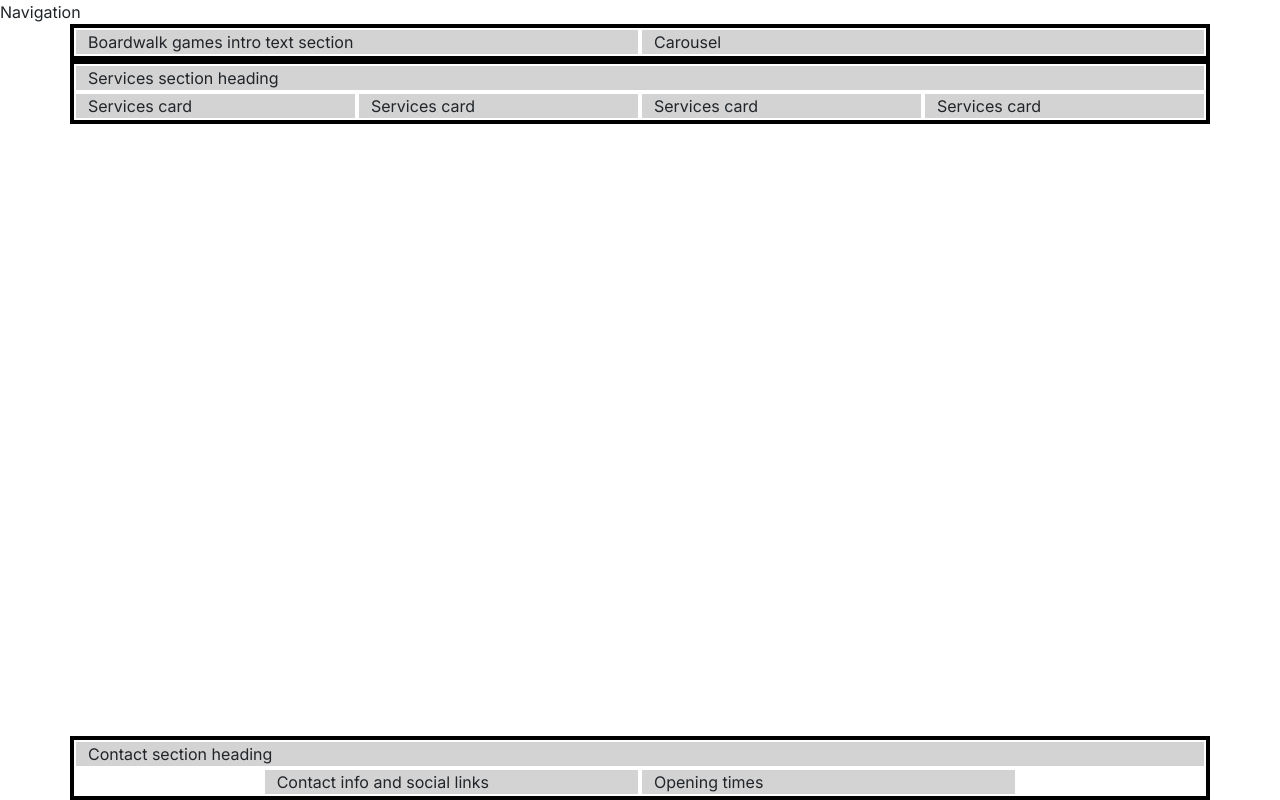
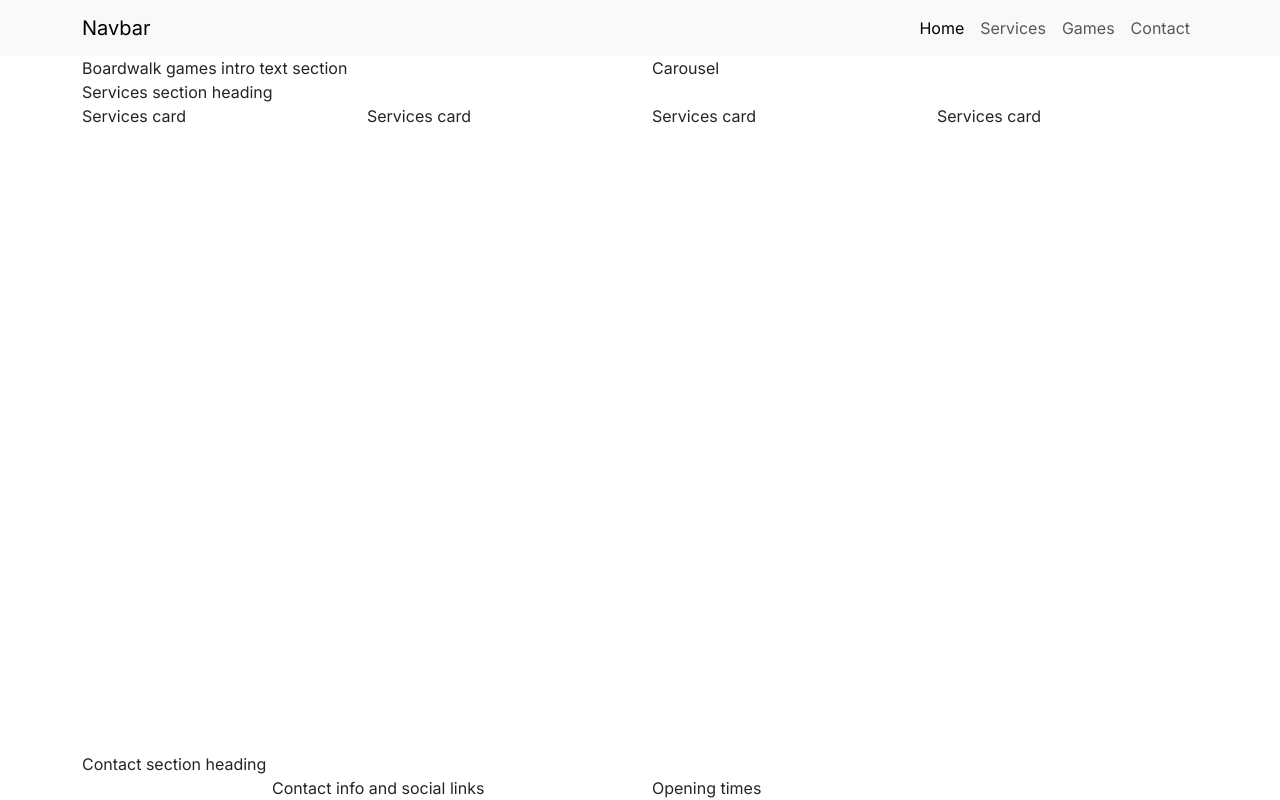
Before and after one commit to PaulMarren/boardwalk-games, a plain HTML site: page index.html in a window 1280 px wide. Drawn offline with nearby package versions, Linux system fonts and the light colour scheme; a web font is replaced by a local one.

Commit message:
Added nav bar

```diff
--- a/assets/css/styles.css
+++ b/assets/css/styles.css
@@ -28,8 +28,9 @@ h3 {
     color:var(--highlight-color);
 }
 
+
 /* grid visualisation CSS for testing */
-
+/**
 .container,
 .row {
     border: 2px solid black;
@@ -39,3 +40,4 @@ h3 {
     border: 2px solid white;
     background-color: lightgray;
 }
+    **/
--- a/index.html
+++ b/index.html
@@ -18,12 +18,38 @@
     <link rel="icon" type="image/png" sizes="16x16" href="assets/images/favicon-16x16.png">
 </head>
 
+
 <!--Classes on body set to work with mt-auto on footer to keep footer at bottom of page-->
+
 <body class="d-flex flex-column min-vh-100">
-    <!-- Navigation-->
-     <div>Navigation</div>
+    <!-- Navigation -->
+    <nav class="navbar navbar-expand-lg bg-body-tertiary">
+        <div class="container">
+            <a class="navbar-brand" href="index.html">Navbar</a>
+            <button class="navbar-toggler" type="button" data-bs-toggle="collapse" data-bs-target="#navbarNav"
+                aria-controls="navbarNav" aria-expanded="false" aria-label="Toggle navigation">
+                <span class="navbar-toggler-icon"></span>
+            </button>
+            <div class="collapse navbar-collapse" id="navbarNav">
+                <ul class="navbar-nav ms-auto">
+                    <li class="nav-item">
+                        <a class="nav-link active" aria-current="page" href="index.html">Home</a>
+                    </li>
+                    <li class="nav-item">
+                        <a class="nav-link" href="#">Services</a>
+                    </li>
+                    <li class="nav-item">
+                        <a class="nav-link" href="game-library.html">Games</a>
+                    </li>
+                    <li class="nav-item">
+                        <a class="nav-link" href="#">Contact</a>
+                    </li>
+                </ul>
+            </div>
+        </div>
+    </nav>
 
-     <!--Header with carousel-->
+    <!--Header with carousel-->
     <header class="container">
         <div class="row">
             <div class="col-12 col-xl-6">Boardwalk games intro text section</div>
@@ -46,7 +72,7 @@
     </main>
 
     <!-- Footer/Contact section-->
-     <footer class="mt-auto">
+    <footer class="mt-auto">
         <div class="container">
             <div class="row justify-content-center">
                 <div class="col-12">Contact section heading</div>
@@ -56,15 +82,14 @@
                 <div class="col-12 col-md-6 col-xl-4">Opening times</div>
             </div>
         </div>
-     </footer>
+    </footer>
 
     <!-- Bootstrap JS Script-->
     <script src="https://cdn.jsdelivr.net/npm/bootstrap@5.3.3/dist/js/bootstrap.bundle.min.js"
         integrity="sha384-YvpcrYf0tY3lHB60NNkmXc5s9fDVZLESaAA55NDzOxhy9GkcIdslK1eN7N6jIeHz" crossorigin="anonymous">
     </script>
 
-    <!--Font Awesome kit-->
-    <script src="https://kit.fontawesome.com/d6027df14b.js" crossorigin="anonymous"></script>
+
 </body>
 
 </html>
```
